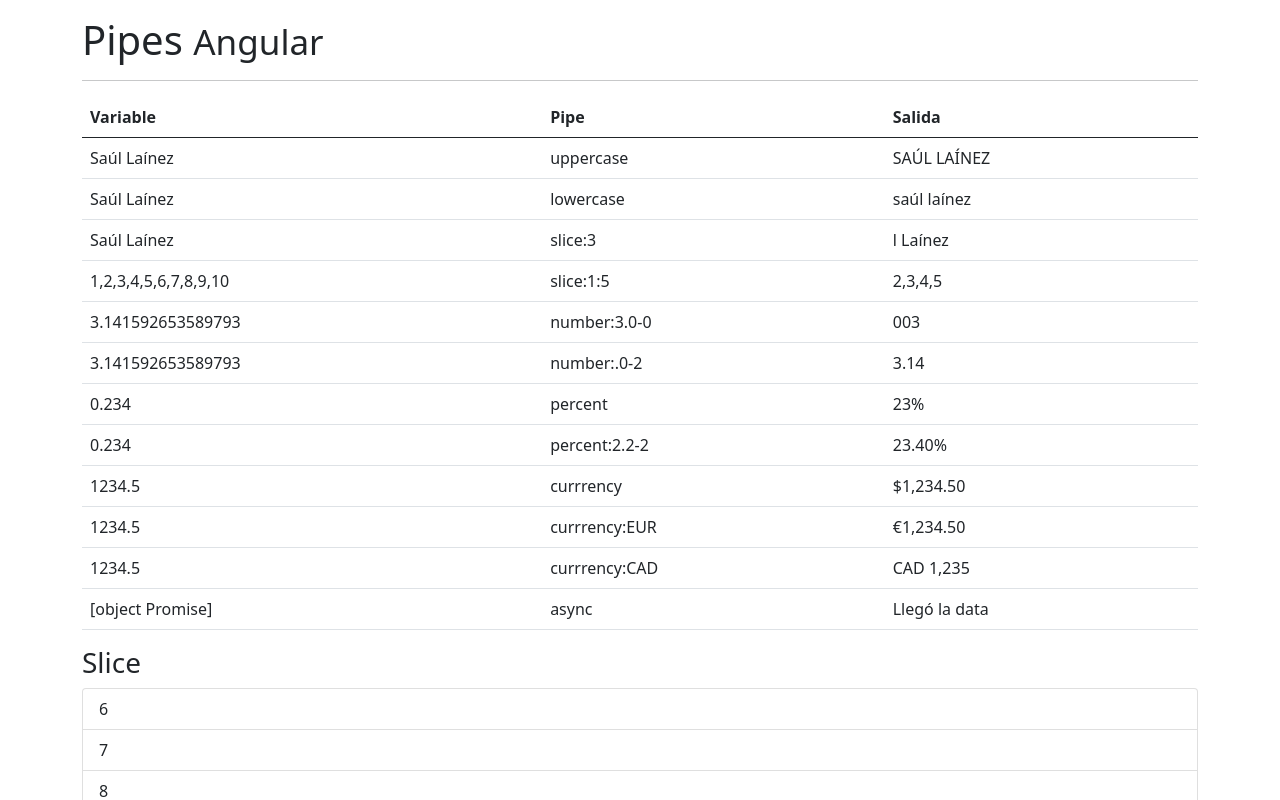
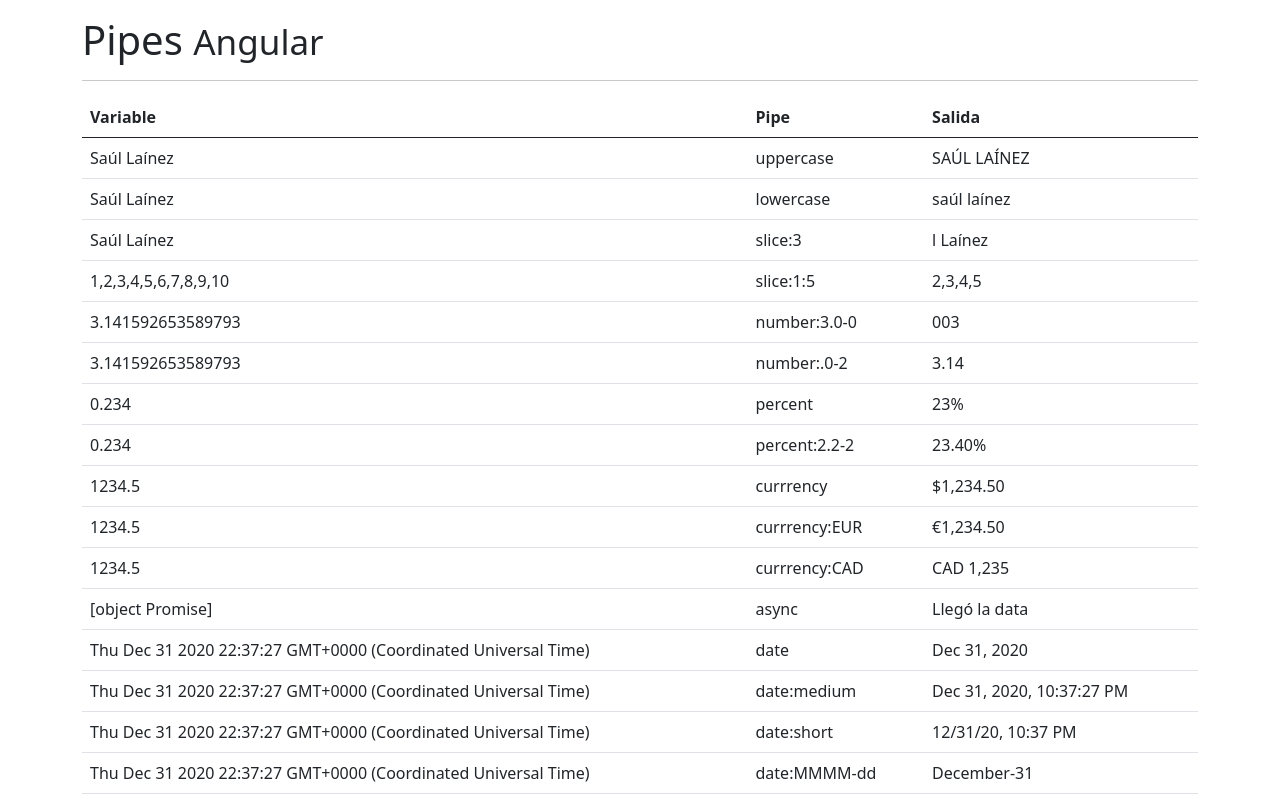
Before and after one commit to saullainez/pipes, an Angular app: page / in a window 1280 px wide. Shown: the top 800 px of the page. Built offline with nearby package versions, Linux system fonts and the light colour scheme.

Commit message:
Pipe: date

```diff
--- a/src/app/app.component.html
+++ b/src/app/app.component.html
@@ -72,6 +72,26 @@
           <td>async</td>
           <td>{{ valorPromesa | async }}</td>
         </tr>
+        <tr>
+          <td>{{ fecha }}</td>
+          <td>date</td>
+          <td>{{ fecha | date }}</td>
+        </tr>
+        <tr>
+          <td>{{ fecha }}</td>
+          <td>date:medium</td>
+          <td>{{ fecha | date:'medium' }}</td>
+        </tr>
+        <tr>
+          <td>{{ fecha }}</td>
+          <td>date:short</td>
+          <td>{{ fecha | date:'short' }}</td>
+        </tr>
+        <tr>
+          <td>{{ fecha }}</td>
+          <td>date:MMMM-dd</td>
+          <td>{{ fecha | date:'MMMM-dd':'':'en' }}</td>
+        </tr>
       </tbody>
     </table>
 
--- a/src/app/app.component.ts
+++ b/src/app/app.component.ts
@@ -28,4 +28,6 @@
       resolve('Llegó la data');
     }, 4500);
   } )
+
+  fecha : Date = new Date();
 }
```
